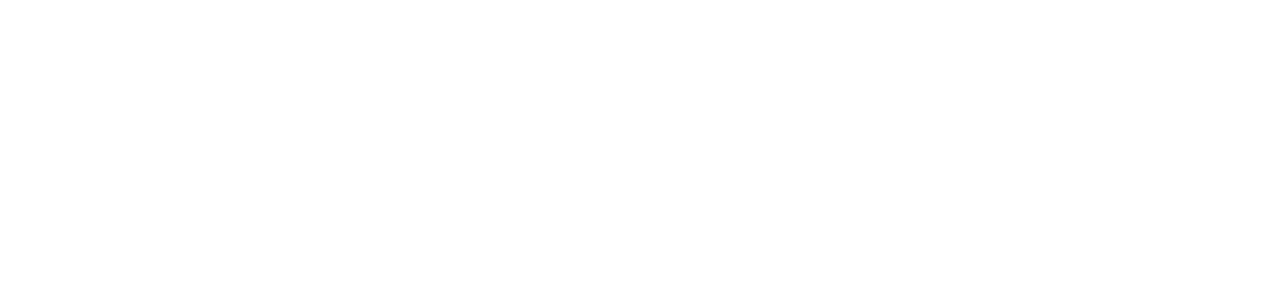
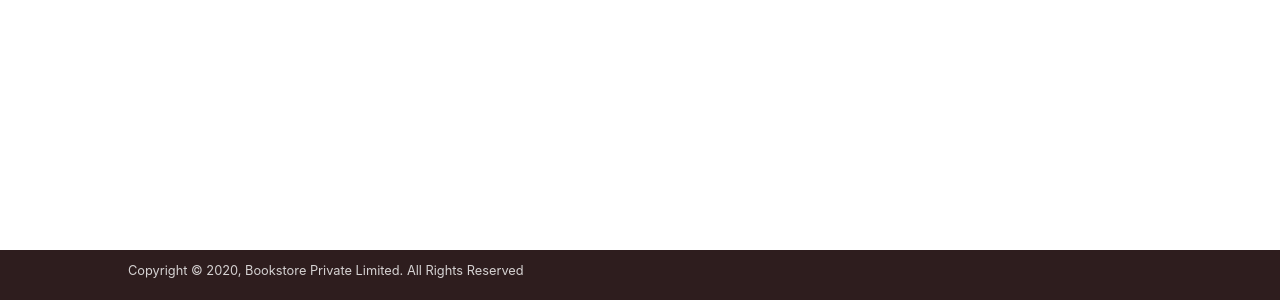
Before and after one commit to Aksharapurwar01/BooK-Store, a React (Create React App) app: page /home in a window 1280 px wide. Shown: the part 1030-1330 px from the top of the page. Before the commit the page ends 800 px from the top, so only its background shows below. Built offline with nearby package versions, Linux system fonts and the light colour scheme.

Commit message:
[Akshara Purwar] added footer component

```diff
--- a/src/Components/Footer/footer.jsx
+++ b/src/Components/Footer/footer.jsx
@@ -0,0 +1,20 @@
+import React, { Component } from 'react'
+import './footer.scss'
+
+export class footer extends Component {
+    render() {
+        return (
+            <>
+                <div className="footer-main">
+                    <p className="footer-title">Copyright &copy; 2020, Bookstore Private Limited. All Rights Reserved</p>
+                </div>
+
+
+
+
+            </>
+        )
+    }
+}
+
+export default footer
--- /dev/null
+++ b/src/Components/Footer/footer.scss
@@ -0,0 +1,16 @@
+.footer-main{
+    margin-top: 100%;
+    left: 0px;
+    width: 100%;
+    height: 50px;
+    background: #2E1D1E 0% 0% no-repeat padding-box;
+    opacity: 1;
+}
+
+.footer-title {
+    color: #fff;
+    opacity: 0.8;
+    float: left;
+    font-size: 0.8rem;
+    margin-left: 8rem;
+}
--- a/src/pages/home/home.jsx
+++ b/src/pages/home/home.jsx
@@ -1,11 +1,13 @@
-import React, { Component } from 'react'
-import Header from '../../Components/header/header'
+import React, { Component } from 'react';
+import Header from '../../Components/header/header';
+import Footer from '../../Components/Footer/footer';
 
 export class home extends Component {
     render() {
         return (
             <div>
                 <Header/>
+                <Footer/>
 
             </div>
         )
```
